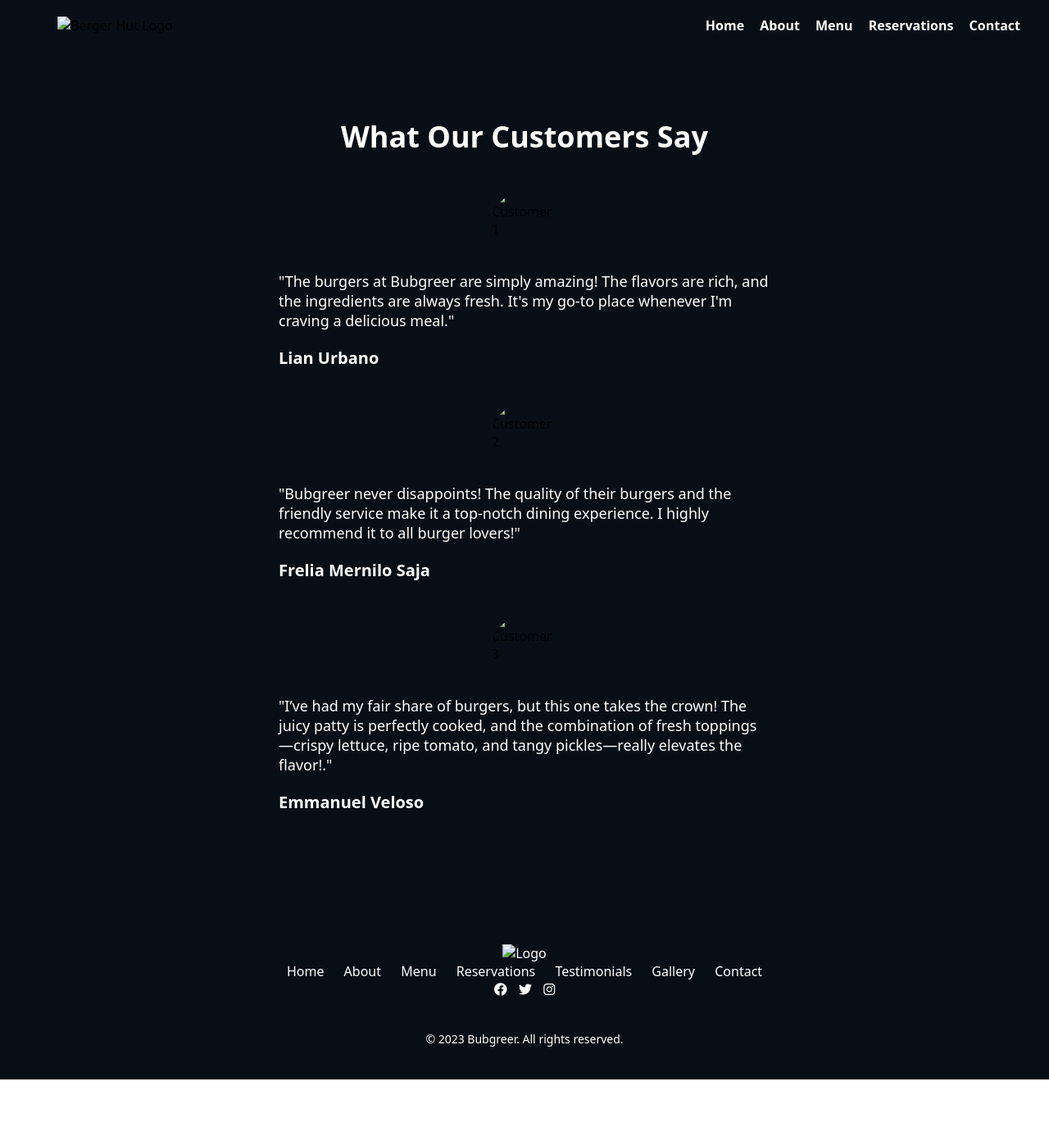
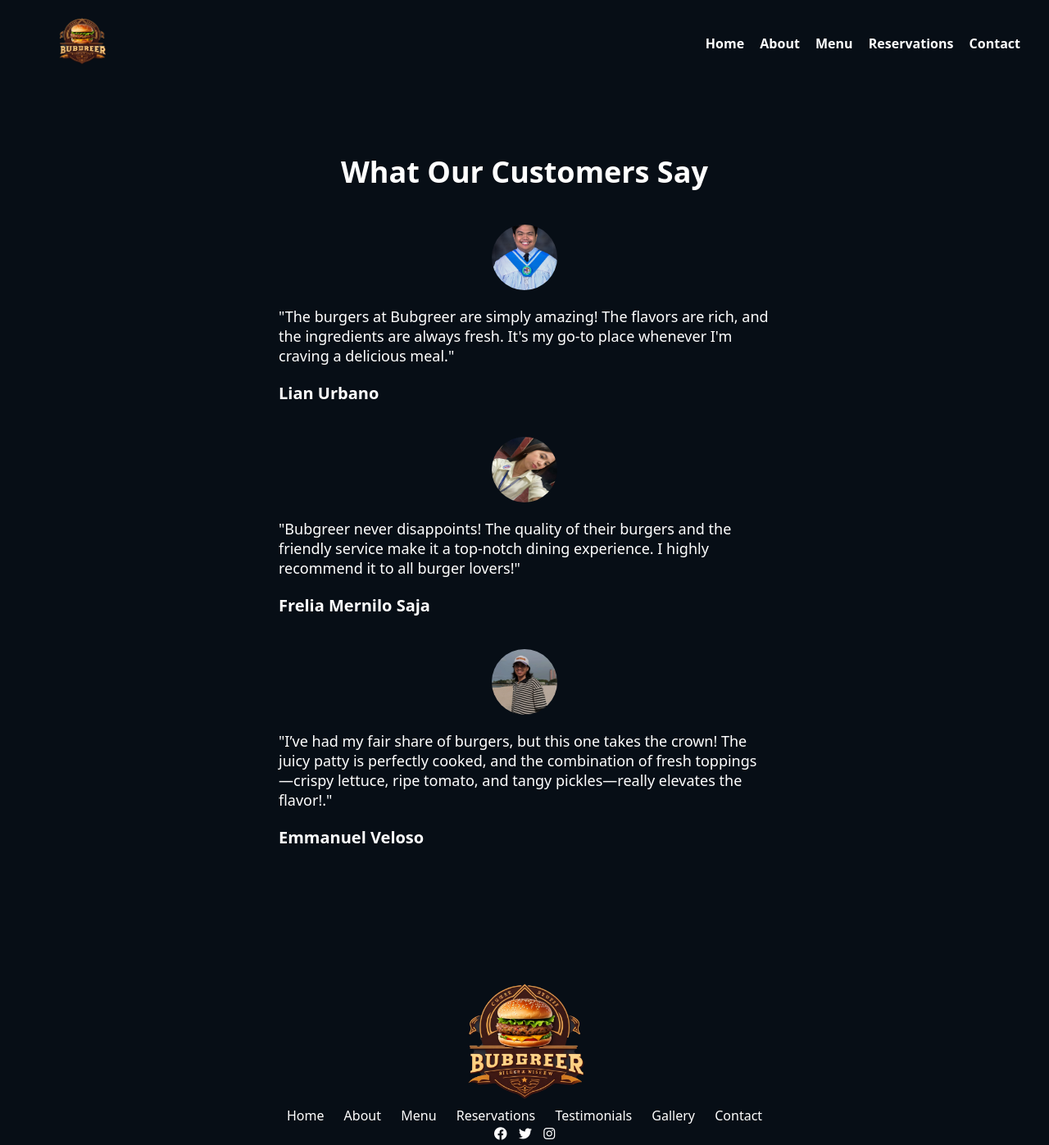
Before and after one commit to admin0131/Web-site-project, a plain HTML site: page testimonials.html in a window 1280 px wide. Shown: the top 1397 px of the page at 82% size. Before the commit the page ends 1317 px from the top, so only its background shows below. Drawn offline with nearby package versions, Linux system fonts and the light colour scheme.

Commit message:
Update testimonials.html

```diff
--- a/testimonials.html
+++ b/testimonials.html
@@ -12,7 +12,7 @@
 <body>
   <header>
     <div class="logo">
-      <img src="images/iconlogo.png" alt="Berger Hut Logo">
+      <img src="iconlogo.png" alt="Berger Hut Logo">
     </div>
     <nav>
       <ul>
@@ -27,17 +27,17 @@
    <section class="testimonials">
   <h2>What Our Customers Say</h2>
   <div class="testimonial">
-    <img src="images/customer1.jpg" alt="Customer 1">
+    <img src="customer1.jpg" alt="Customer 1">
     <p>"The burgers at Bubgreer are simply amazing! The flavors are rich, and the ingredients are always fresh. It's my go-to place whenever I'm craving a delicious meal."</p>
     <h4>Lian Urbano</h4>
   </div>
   <div class="testimonial">
-    <img src="images/customer2.jpg" alt="Customer 2">
+    <img src="customer2.jpg" alt="Customer 2">
     <p>"Bubgreer never disappoints! The quality of their burgers and the friendly service make it a top-notch dining experience. I highly recommend it to all burger lovers!"</p>
     <h4>Frelia Mernilo Saja</h4>
   </div>
   <div class="testimonial">
-    <img src="images/customer3.jpg" alt="Customer 3">
+    <img src="customer3.jpg" alt="Customer 3">
     <p>"I’ve had my fair share of burgers, but this one takes the crown! The juicy patty is perfectly cooked, and the combination of fresh toppings—crispy lettuce, ripe tomato, and tangy pickles—really elevates the flavor!."</p>
     <h4>Emmanuel Veloso</h4>
   </div>
@@ -45,7 +45,7 @@
  <footer class="footer">
     <div class="footer-content">
       <div class="footer-logo">
-        <img src="images/iconlogo.png" alt="Logo">
+        <img src="iconlogo.png" alt="Logo">
       </div>
       <nav class="footer-links">
         <a href="index.html">Home</a>
```
